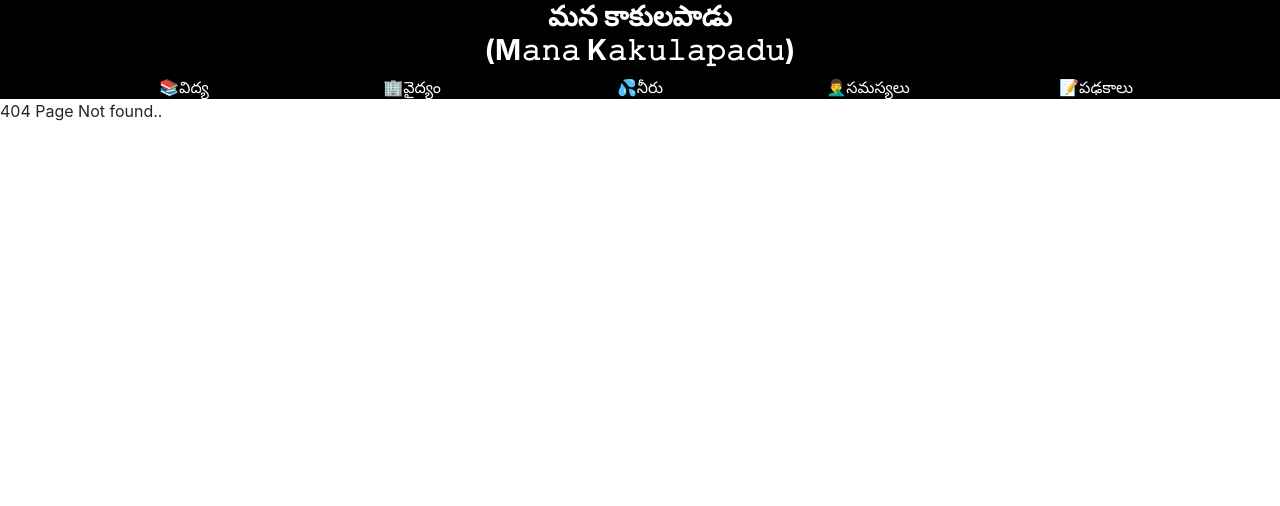
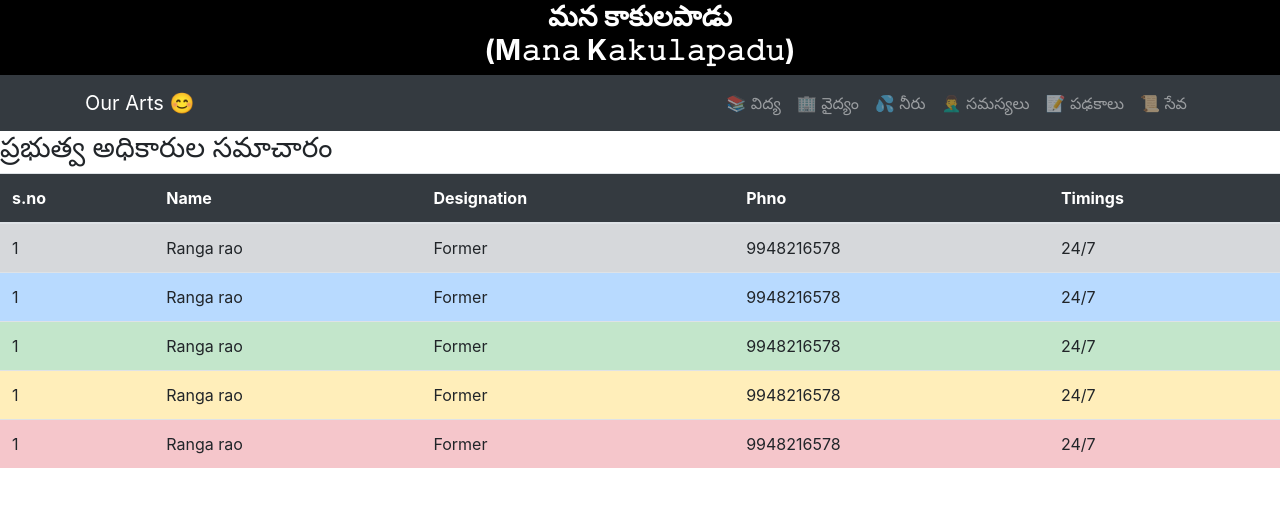
Before and after one commit to Deepak-thota007/manam, a React (Create React App) app: page /manam/seva in a window 1280 px wide. Before the commit this address had no page. Shown: the top 506 px of the page. Built offline with nearby package versions, Linux system fonts and the light colour scheme.

Commit message:
seva component added

```diff
--- a/src/App.js
+++ b/src/App.js
@@ -10,6 +10,7 @@ import './App.css'
 import Problems from './components/Problems'
 import Padhakalu from './components/Padhakalu'
 import Home from './components/Home'
+import Seva from './components/Seva'
 
 function App() {
   return (
@@ -17,11 +18,12 @@ function App() {
     <Title/>
       <Routes>
       <Route path = '/manam' element = {<Home/>}/>
-         <Route path = '/base' element = {<Base/>}/>
-        <Route path = '/contact' element = {<Contact/>}/>
-        <Route path = '/about' element = {<About/>}/>
-        <Route path = '/problem' element = {<Problems/>}/>
-        <Route path = '/polacy' element = {<Padhakalu/>}/>
+         <Route path = '/manam/base' element = {<Base/>}/>
+        <Route path = '/manam/contact' element = {<Contact/>}/>
+        <Route path = '/manam/about' element = {<About/>}/>
+        <Route path = '/manam/problem' element = {<Problems/>}/>
+        <Route path = '/manam/polacy' element = {<Padhakalu/>}/>
+        <Route path = '/manam/seva' element = {<Seva/>}/>
         <Route path = '*' element = {<NoData/>}/>
       </Routes>
     </>
--- a/src/components/Home.jsx
+++ b/src/components/Home.jsx
@@ -1,17 +1,25 @@
-import React from 'react'
-import homeImage from '../images/home.jpg'
+import React from 'react';
+import homeImage from '../images/home.jpg';
+import './cssFolder/home.css'
 function Home() {
   return (
-    <div style={{
-      backgroundImage: `url(${homeImage})`,
-      backgroundSize: 'cover',
-      backgroundRepeat: 'no-repeat',
-      backgroundPosition: 'center',
-      height: '80vh',
-    }}>
-
+    <div className="container-fluid p-0">
+      <div className="row">
+        <div className="col-md-12 p-0">
+          <div
+            className="home-image"
+            style={{
+              backgroundImage: `url(${homeImage})`,
+              backgroundSize: 'cover',
+              backgroundRepeat: 'no-repeat',
+              backgroundPosition: 'center',
+              height: '80vh',
+            }}
+          ></div>
+        </div>
+      </div>
     </div>
-  )
+  );
 }
 
-export default Home
+export default Home;
--- /dev/null
+++ b/src/components/Jsondata/seva.json
@@ -0,0 +1,44 @@
+{
+    "data": [
+        {
+            "id": 1,
+            "name": "Ranga rao",
+            "color": "secondary",
+            "phno":"9948216578",
+            "designation":"Former",
+            "timings": "24/7"
+        },
+        {
+            "id": 1,
+            "name": "Ranga rao",
+            "color": "primary",
+            "phno":"9948216578",
+            "designation":"Former",
+            "timings": "24/7"
+        },
+        {
+            "id": 1,
+            "name": "Ranga rao",
+            "color": "success",
+            "phno":"9948216578",
+            "designation":"Former",
+            "timings": "24/7"
+        },
+        {
+            "id": 1,
+            "name": "Ranga rao",
+            "color": "warning",
+            "phno":"9948216578",
+            "designation":"Former",
+            "timings": "24/7"
+        },
+        {
+            "id": 1,
+            "name": "Ranga rao",
+            "color": "danger",
+            "phno":"9948216578",
+            "designation":"Former",
+            "timings": "24/7"
+        }
+    ]
+}
--- a/src/components/Navbar.jsx
+++ b/src/components/Navbar.jsx
@@ -1,19 +1,39 @@
-import React from 'react'
-import { Link } from 'react-router-dom'
+import React from 'react';
+import { Link } from 'react-router-dom';
+
 const Navbar = () => {
-
   return (
-    <div className='container text-center'>
-      <div className='row row-3'>
-        {/* <div className='col'><Link to="/home">HomePage</Link></div> */}
-        <div className='col '><Link to="/base" className='text-white'>📚విద్య</Link></div>
-        <div className='col'><Link to="/about" className='text-white'>🏢వైద్యం</Link></div>
-        <div className='col'><Link to="/contact" className='text-white'>💦నీరు</Link></div>
-        <div className='col'><Link to="/problem" className='text-white'>🤦‍♂️సమస్యలు</Link></div>
-        <div className='col'><Link to="/polacy" className='text-white'>📝పఢకాలు</Link></div>
+    <nav className="navbar navbar-expand-lg navbar-dark bg-dark">
+      <div className="container">
+        <Link className="navbar-brand" to="/">Our Arts 😊</Link>
+        <button className="navbar-toggler" type="button" data-toggle="collapse" data-target="#navbarNav" aria-controls="navbarNav" aria-expanded="false" aria-label="Toggle navigation">
+          <span className="navbar-toggler-icon"></span>
+        </button>
+        <div className="collapse navbar-collapse" id="navbarNav">
+          <ul className="navbar-nav ml-auto">
+            <li className="nav-item">
+              <Link className="nav-link" to="/manam/base">📚 విద్య</Link>
+            </li>
+            <li className="nav-item">
+              <Link className="nav-link" to="/manam/about">🏢 వైద్యం</Link>
+            </li>
+            <li className="nav-item">
+              <Link className="nav-link" to="/manam/contact">💦 నీరు</Link>
+            </li>
+            <li className="nav-item">
+              <Link className="nav-link" to="/manam/problem">🤦‍♂️ సమస్యలు</Link>
+            </li>
+            <li className="nav-item">
+              <Link className="nav-link" to="/manam/polacy">📝 పఢకాలు</Link>
+            </li>
+            <li className="nav-item">
+              <Link className="nav-link" to="/manam/seva">📜 సేవ</Link>
+            </li>
+          </ul>
         </div>
-        </div>
-  )
+      </div>
+    </nav>
+  );
 }
 
-export default Navbar
+export default Navbar;
--- /dev/null
+++ b/src/components/Seva.jsx
@@ -0,0 +1,33 @@
+import React from 'react'
+import sevajson from './Jsondata/seva.json'
+function Seva() {
+  return (
+    <div>
+      <h3>ప్రభుత్వ అధికారుల సమాచారం</h3>
+      <table className='table table-striped table-hover'>
+        <thead className='bg bg-dark text-white'>
+          <tr>
+            <th>s.no</th>
+            <th>Name</th>
+            <th>Designation</th>
+            <th>Phno</th>
+            <th>Timings</th>
+          </tr>
+        </thead>
+        <tbody>
+          {sevajson.data.map((item) => (
+            <tr key={item.id} className={`table table-${item.color}`}>
+              <td>{item.id}</td>
+              <td>{item.name}</td>
+              <td>{item.designation}</td>
+              <td>{item.phno}</td>
+              <td>{item.timings}</td>
+            </tr>
+          ))}
+        </tbody>
+      </table>
+    </div>
+  )
+}
+
+export default Seva
--- /dev/null
+++ b/src/components/cssFolder/home.css
@@ -0,0 +1,16 @@
+.home-image {
+    width: 100%;
+    height: 100vh;
+    background-size: cover;
+    background-repeat: no-repeat;
+    animation: scrollBackground 30s linear infinite; /* Adjust animation duration as needed */
+  }
+
+  @keyframes scrollBackground {
+    0% {
+      background-position: 0 0;
+    }
+    100% {
+      background-position: 100% 0;
+    }
+  }
```
